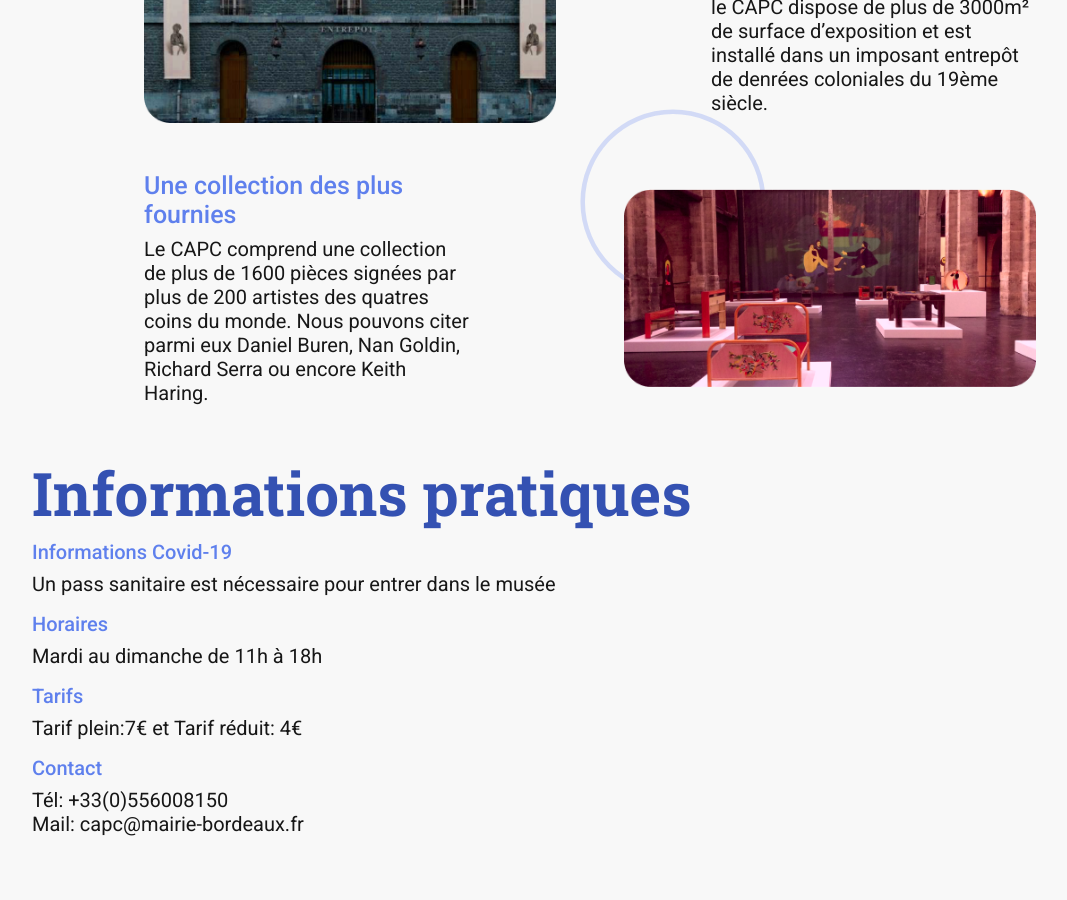
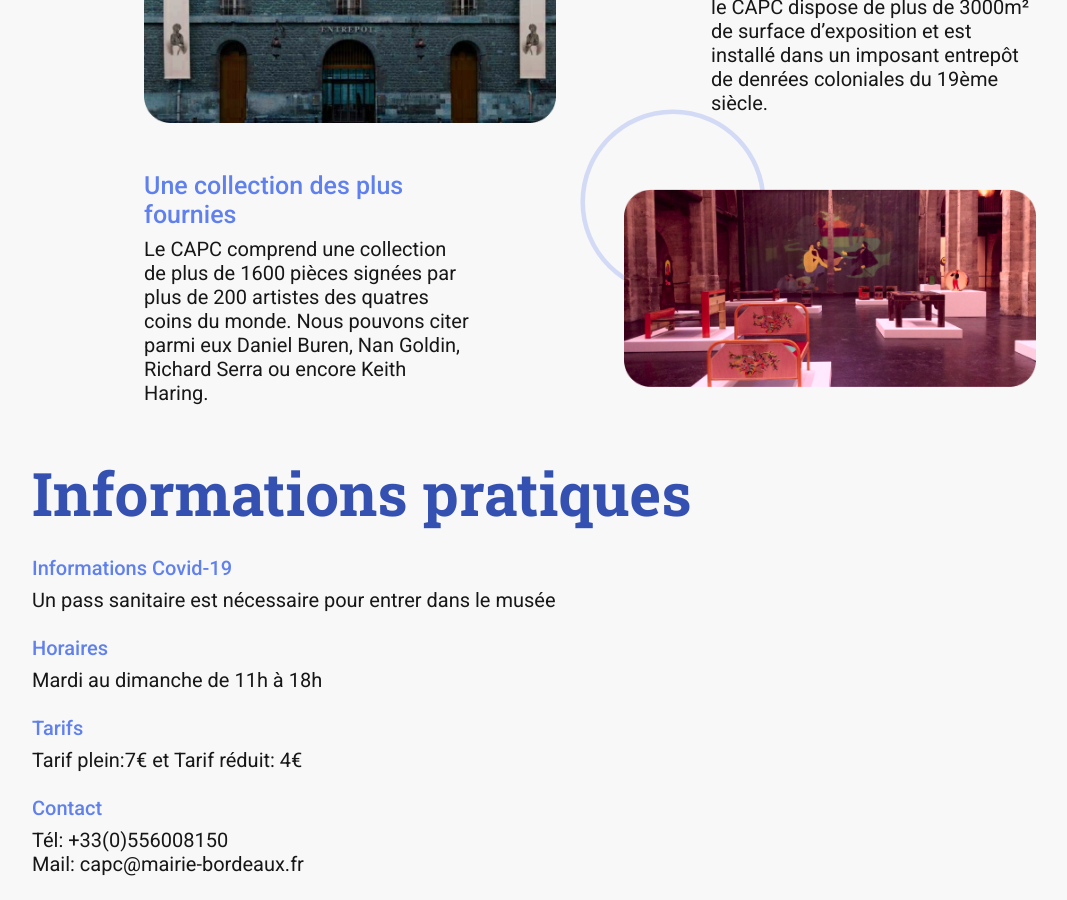
Before and after one commit to studio-beauvoir/jekyll-capc, a Jekyll site: the page built from _pages/index.html, in a window 1280 px wide and 900 px high, scrolled down 2398 px. Shown: the whole window, without its empty margins (50-1117 px from the left). Built offline with Jekyll 4.4.1, drawn with Linux system fonts in a browser that asks for light colours; before the commit the page ends 3250 px from its top, so only the background shows below that.

Commit message:
infos patrick section gauche

```diff
--- a/_includes/sections/info-patrick.html
+++ b/_includes/sections/info-patrick.html
@@ -2,16 +2,24 @@
     <div class="container">
         <h2 class="mt-5 text-s-1">Informations pratiques</h2>
         <div class="col-12 col-md-6 col-xl-6">
+            <div class="my-4">
                 <h5 class="text-s-2">Informations Covid-19</h5>
                 <p>Un pass sanitaire est nécessaire pour entrer dans le musée</p>
+            </div>
+            <div class="my-4">
                 <h5 class="text-s-2">Horaires</h5>
                 <p>Mardi au dimanche de 11h à 18h</p>
+            </div>
+            <div class="my-4">
                 <h5 class="text-s-2">Tarifs</h5>
                 <p>Tarif plein:7€ et Tarif réduit: 4€</p>
+            </div>
+            <div class="my-4">
                 <h5 class="text-s-2">Contact</h5>
             <p>Tél: +33(0)556008150 <br/>
                 Mail: capc@mairie-bordeaux.fr
             </p>
+            </div>
             <div class="button">
 
             </div>
```
Lines whose indentation alone changed are shown as unchanged.
